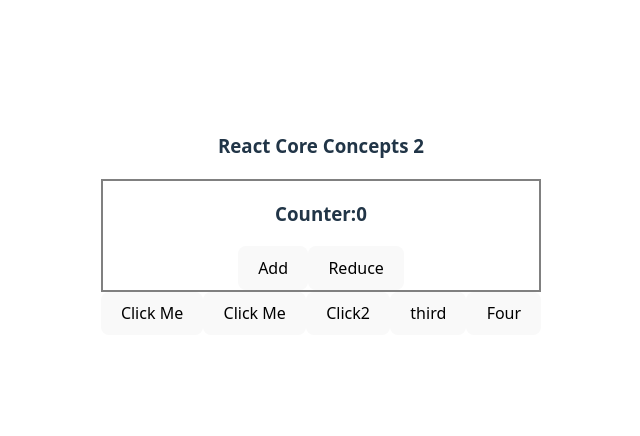
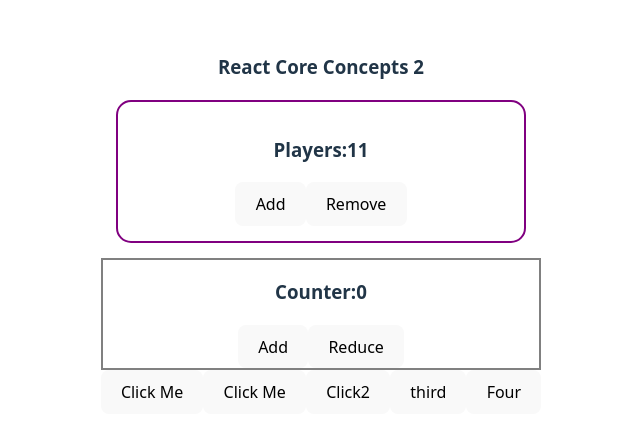
Before and after one commit to Samia123-source/React-Core-Concepts-2, a React (Vite) app: page / in a window 1280 px wide. Shown: the part 176-612 px from the top of the page, without its empty margins (319-959 px from the left). Built offline with nearby package versions, Linux system fonts and the light colour scheme.

Commit message:
useState and ReactHooks

```diff
--- a/src/App.jsx
+++ b/src/App.jsx
@@ -1,6 +1,7 @@
 
 import './App.css'
 import Counter from './Counter'
+import Team from './Team'
 
 function App() {
   function handleClick(){
@@ -17,6 +18,7 @@
     < >
 
       <h3>React Core Concepts 2</h3>
+      <Team></Team>
       <Counter></Counter>
       <button onClick = "handleClick()">Click Me</button>
        <button onClick = {handleClick}>Click Me</button>
--- /dev/null
+++ b/src/Team.jsx
@@ -0,0 +1,26 @@
+import { useState } from "react"
+
+export default function Team(){
+
+    const[team, setTeam] = useState(11);
+    const handleAdd = () => {
+        const newTeam = team + 1;
+        setTeam(newTeam);
+    }
+    const handleRemove = () => {
+          setTeam(team -1)
+    }
+      const teamstyle = {
+        border: '2px solid purple',
+        margin:'15px',
+        padding: '15px',
+        borderRadius: '15px'
+ }
+    return(
+    <div style ={teamstyle}>
+            <h3>Players:{team}</h3>
+            <button onClick ={handleAdd}>Add</button>
+            <button onClick ={handleRemove}>Remove</button>
+        </div>
+    )
+}
```
